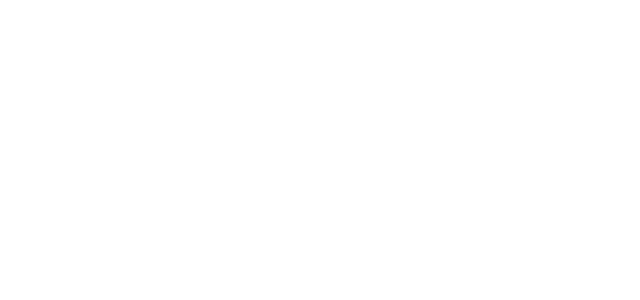
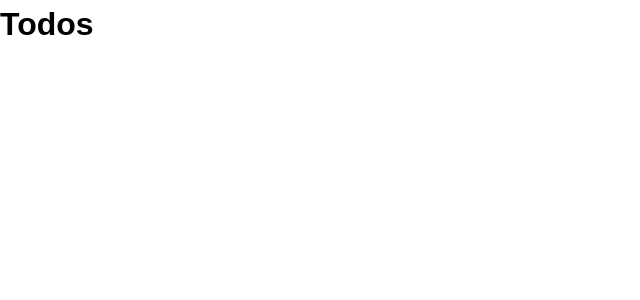
Before and after one commit to cag-martinez/vue-todo-list, a Vue app: page / in a window 1280 px wide. Shown: the top 300 px of the page, without its empty margins (0-640 px from the left). Built offline with nearby package versions, Linux system fonts and the light colour scheme.

Commit message:
Todos component is rendering in the browser

```diff
--- a/src/App.vue
+++ b/src/App.vue
@@ -1,13 +1,21 @@
 <template>
   <div id="app">
+    <!-- enveding component -->
+    <Todos/>
     <!-- <img alt="Vue logo" src="./assets/logo.png"> -->
   </div>
 </template>
 
 <script>
+// Importing Todos component
+import Todos from './components/Todos'
+
 export default {
   name: "App",
-  components: {},
+  components: {
+  //Here I am passing the Todos component
+  Todos
+  },
   //function
   data() {
     //that will return an object of todos
```
